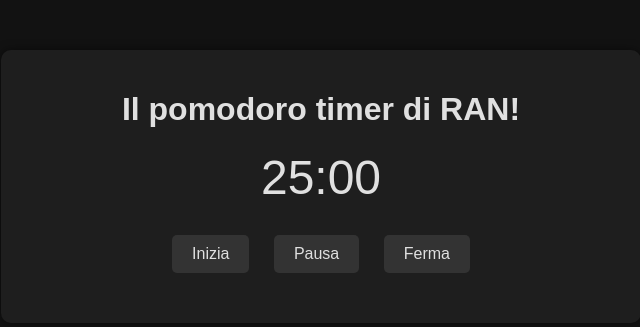
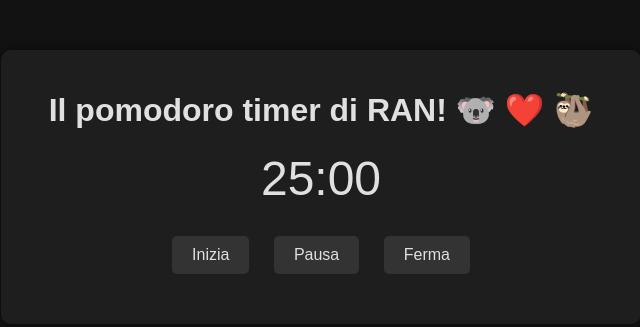
Before and after one commit to ginkgo321/ran, a plain HTML site: page index.html in a window 1280 px wide. Shown: the whole page, without its empty margins (319-959 px from the left). Drawn offline with Linux system fonts and the light colour scheme.

Commit message:
Update index.html

```diff
--- a/index.html
+++ b/index.html
@@ -8,7 +8,7 @@
 </head>
 <body>
     <div class="container">
-        <h1>Il pomodoro timer di RAN!</h1>
+        <h1>Il pomodoro timer di RAN! 🐨 ❤️ 🦥</h1>
         <div id="timer">
             <span id="time">25:00</span>
         </div>
```
